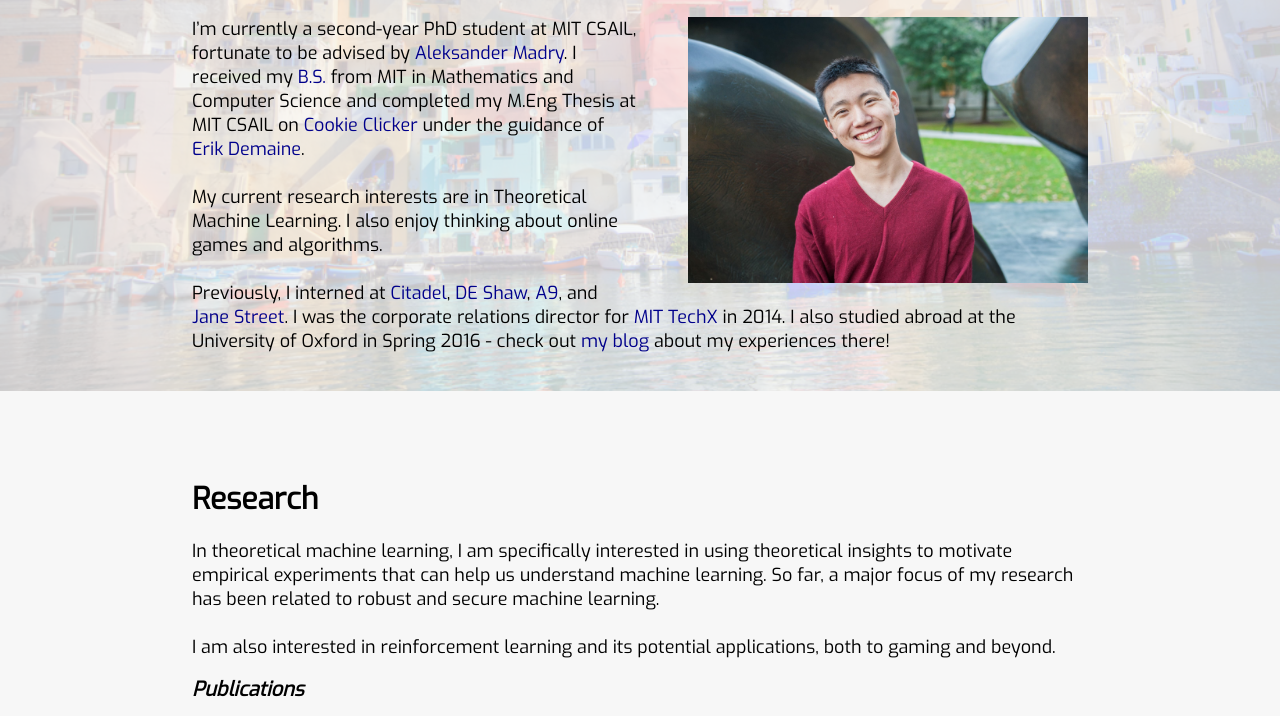
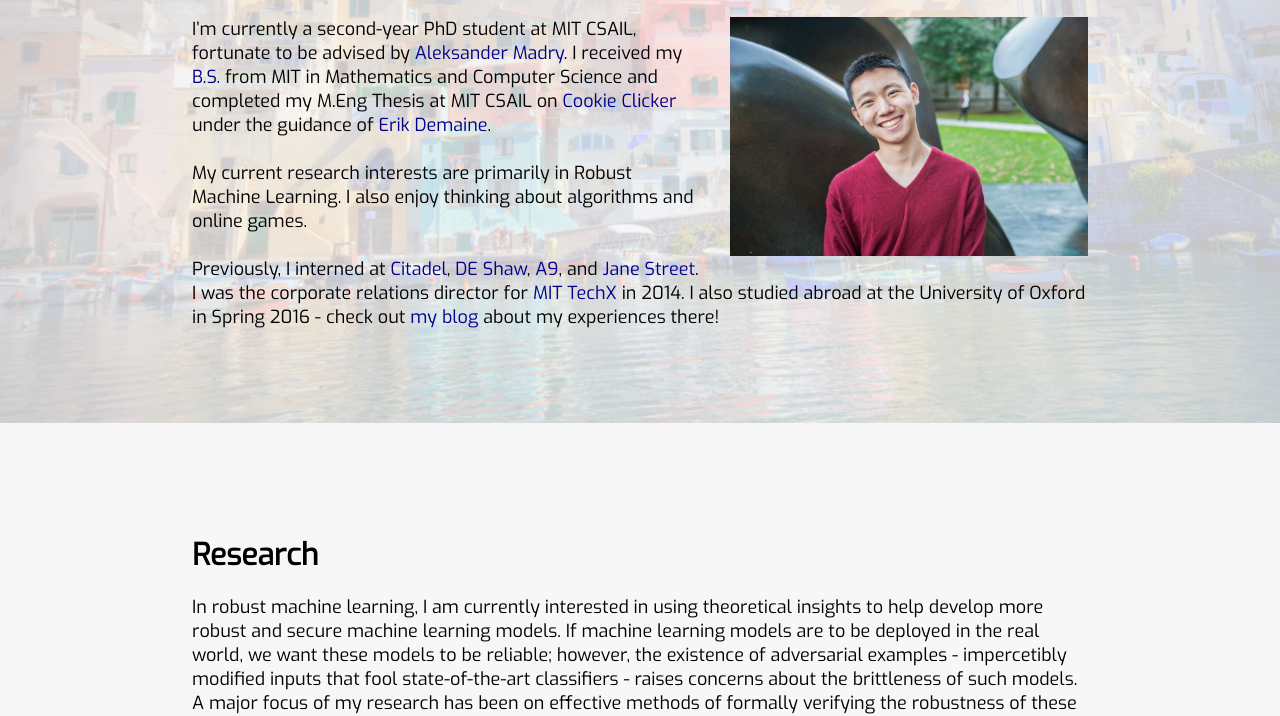
Before and after one commit to kaixiao/kaixiao.github.io, a plain HTML site: page index.html in a window 1280 px wide. Shown: the part 377-1093 px from the top of the page. Drawn offline with Linux system fonts and the light colour scheme.

Commit message:
Updated research interests section and small cosmetics

```diff
--- a/css/style.css
+++ b/css/style.css
@@ -153,14 +153,13 @@ header li div.purple {
 #bio {
   color: #000000;
   padding-top: 50px;
-  padding-bottom: 20px;
+  padding-bottom: 100px;
   width: 70%;
   margin-right: auto;
   margin-left: auto;
   position: relative;
   text-align: left;
 }
-
 
 
 #research {
--- a/index.html
+++ b/index.html
@@ -33,11 +33,12 @@
 
     <div id="bio">
     <h1> Bio </h1>
-    <p><img src="img/KaiXiao.jpg" width="400px" style="margin-left: 50px; float:right; margin-top: 0px; margin-bottom: 1-0px;" />
+    <p>
+      <img src="img/KaiXiao.jpg" width="40%" style="margin-left: 30px; float:right; margin-top: 0px; margin-bottom: 10px;" />
       I’m currently a second-year PhD student at MIT CSAIL, fortunate to be advised by <a href=https://people.csail.mit.edu/madry/>Aleksander Madry</a>. I received my <a href="game.html">B.S.</a> from MIT in Mathematics and Computer Science and completed my M.Eng Thesis at MIT CSAIL on <a href="http://erikdemaine.org/theses/kxiaoM.pdf">Cookie Clicker</a> under the guidance of <a href="http://erikdemaine.org/">Erik Demaine</a>.
       <br />
       <br />
-      My current research interests are in Theoretical Machine Learning. I also enjoy thinking about online games and algorithms.
+      My current research interests are primarily in Robust Machine Learning. I also enjoy thinking about algorithms and online games.
       <br />
       <br />
       Previously, I interned at <a href="https://www.citadel.com/">Citadel</a>, <a href="http://www.deshaw.com/">DE Shaw</a>, <a href="https://a9.com/">A9</a>, and <a href="https://www.janestreet.com/">Jane Street</a>. I was the corporate relations director for <a href="https://techx.io/">MIT TechX</a> in 2014. I also studied abroad at the University of Oxford in Spring 2016 - check out <a href="https://kaikaixiao.wordpress.com/">my blog</a> about my experiences there! </div>
@@ -47,12 +48,17 @@
   <div id = "research">
     <div id = "research-text">
     <h1> Research </h1>
-    In theoretical machine learning, I am specifically interested in using theoretical insights to motivate empirical experiments that can help us understand machine learning. So far, a major focus of my research has been related to robust and secure machine learning.
+    In robust machine learning, I am currently interested in using theoretical insights to help develop more robust and secure machine learning models. If machine learning models are to be deployed in the real world, we want these models to be reliable; however, the existence of adversarial examples - impercetibly modified inputs that fool state-of-the-art classifiers - raises concerns about the brittleness of such models. A major focus of my research has been on effective methods of formally verifying the robustness of these models.
     <br />
     <br />
-    I am also interested in reinforcement learning and its potential applications, both to gaming and beyond.
-    <h2> Publications </h2>
+    I am also interested in understanding reinforcement learning and its potential applications, both to gaming and beyond.
     <br />
+    <br />
+    In the past, I have analyzed various games from a more algorithmic point of view, including through the lenses of computational complexity, approximation algorithms, and online algorithms.
+    <br />
+    <br />
+    <!--<h2> Publications </h2>
+    <br />-->
     <h2> Preprints </h2>
     <table width="100%" align="center" border="0" cellspacing="0" cellpadding="20">
       <tbody>
@@ -104,11 +110,11 @@
               <br>
               <a href=http://erikdemaine.org/>Erik D. Demaine</a>, <a href=http://www.alg.cei.uec.ac.jp/itohiro/souran/itohiro-e.html>Hiro Ito</a>, <a href=http://www.ulb.ac.be/di/algo/sl/>Stefan Langerman</a>, <a href=https://www.linkedin.com/in/jayson-lynch-b6297ab/>Jayson Lynch</a>, <a href=https://www.researchgate.net/scientific-contributions/2090377629_Mikhail_Rudoy>Mikhail Rudoy</a>, <strong>Kai Xiao</strong>
               <br>
-              <!-- <em>Under Review</em>, NIPS 2018 -->
-              <!-- <br> -->
+              <em>Oral Presentation</em>, JCDCG^3 2017
+              <br>
             </p>
             <p>
-              Cookie Clicker is a popular online incremental game where the goal of the game is to generate as many cookies as possible. In the game you start with an initial cookie generation rate, and you can use cookies as currency to purchase various items that increase your cookie generation rate. In this paper, we analyze strategies for playing Cookie Clicker optimally. While simple to state, the game gives rise to interesting analysis involving ideas from NPhardness, approximation algorithms, and dynamic programming.
+              Cookie Clicker is a popular online incremental game where the goal of the game is to generate as many cookies as possible. In the game you start with an initial cookie generation rate, and you can use cookies as currency to purchase various items that increase your cookie generation rate. In this paper, we analyze strategies for playing Cookie Clicker optimally. While simple to state, the game gives rise to interesting analysis involving ideas from NP-hardness, approximation algorithms, and dynamic programming.
             </p>
           </td>
         </tr>
```
